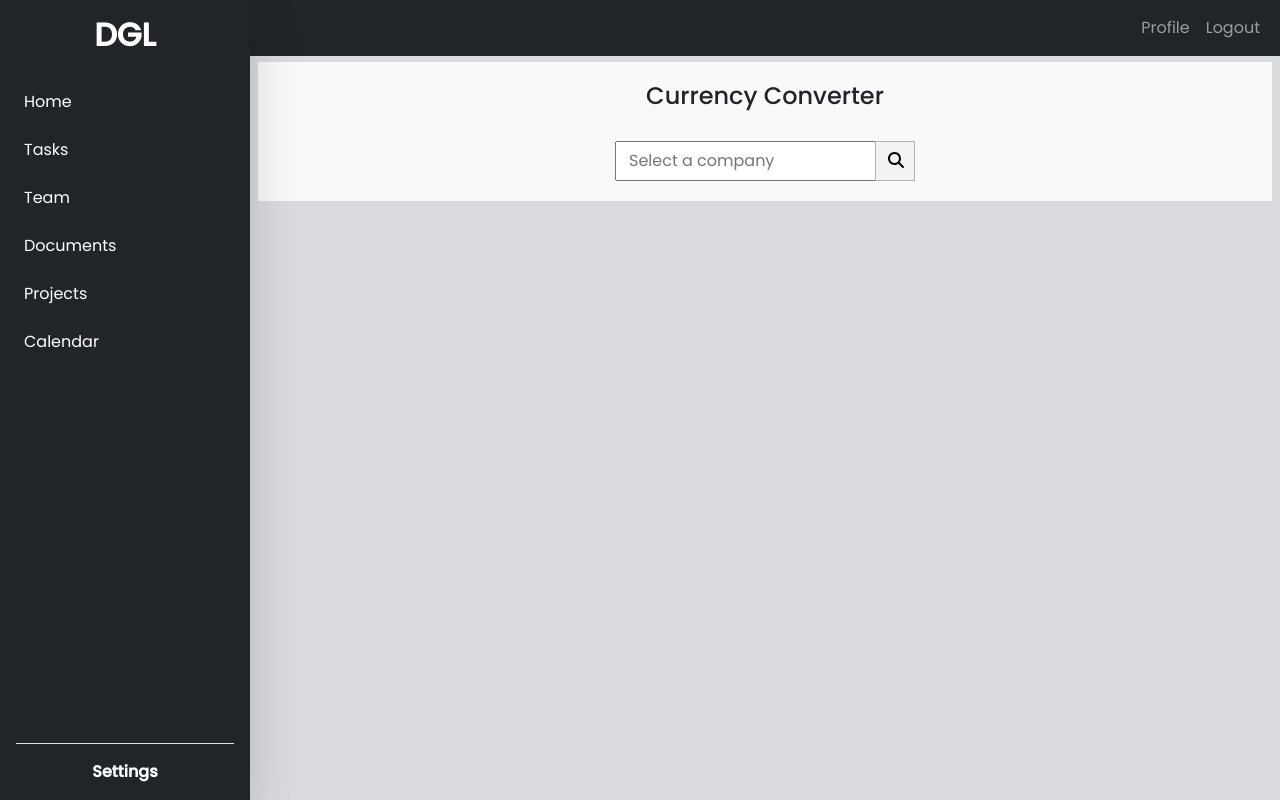
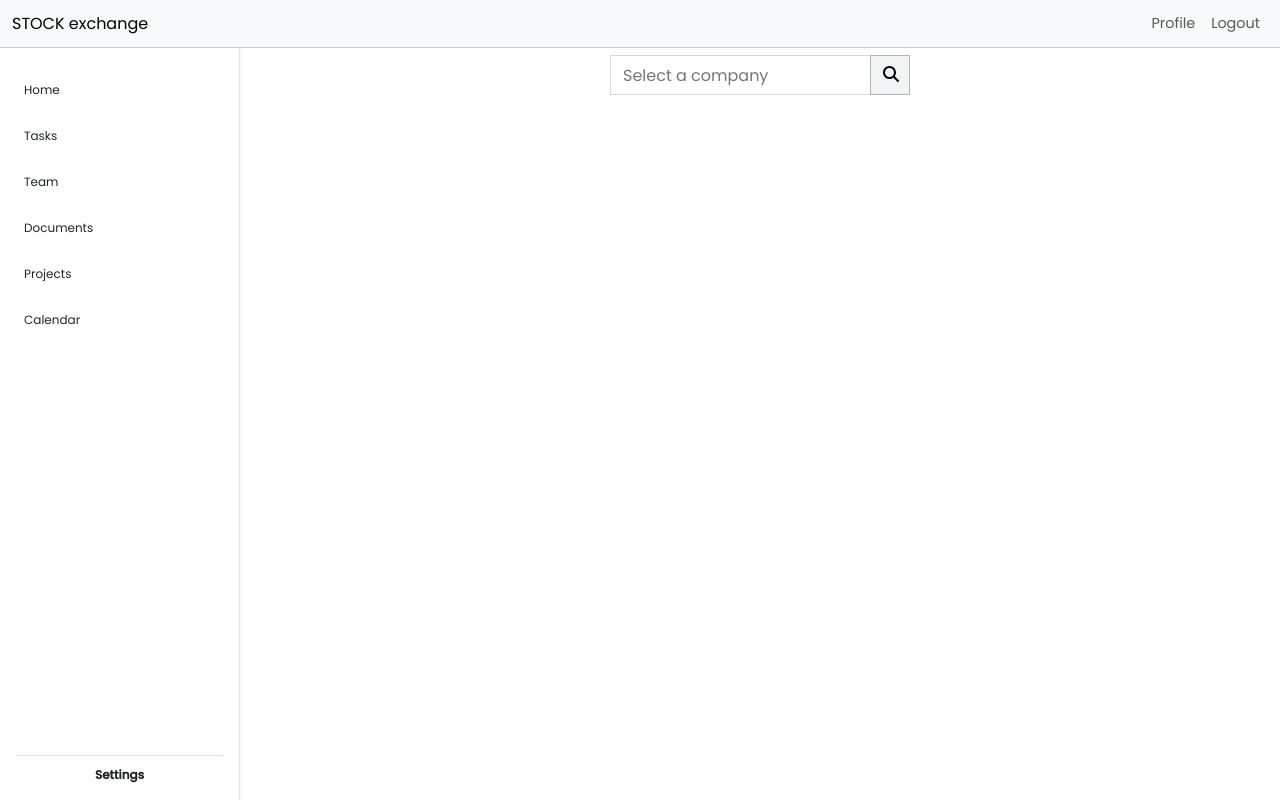
Before and after one commit to BarshaPal/stock-rate-frontend, a React (Create React App) app in the folder my-app/: page / in a window 1280 px wide. Built offline with nearby package versions, Linux system fonts and the light colour scheme.

Commit message:
UI changes

```diff
--- a/my-app/package.json
+++ b/my-app/package.json
@@ -16,11 +16,13 @@
     "apexcharts": "^4.5.0",
     "axios": "^1.8.1",
     "bootstrap": "^5.3.3",
+    "date-fns": "^4.1.0",
     "i": "^0.3.7",
     "npm": "^11.1.0",
     "react": "^19.0.0",
     "react-apexcharts": "^1.7.0",
     "react-bootstrap": "^2.10.9",
+    "react-datepicker": "^8.2.1",
     "react-dom": "^19.0.0",
     "react-icons": "^5.5.0",
     "react-plotly.js": "^2.6.0",
--- a/my-app/src/AppNavbar.js
+++ b/my-app/src/AppNavbar.js
@@ -1,22 +1,41 @@
 import React, { useState } from 'react';
-import { Collapse, Nav, Navbar, NavbarBrand, NavbarToggler, NavItem, NavLink } from 'reactstrap';
+import {
+  Collapse,
+  Nav,
+  Navbar,
+  NavbarBrand,
+  NavbarToggler,
+  NavItem,
+  NavLink
+} from 'reactstrap';
 import { Link } from 'react-router-dom';
 
 const AppNavbar = () => {
-
   const [isOpen, setIsOpen] = useState(false);
 
   return (
-    <Navbar color="dark" dark expand="md">
-      <NavbarBrand tag={Link} to="/">Home</NavbarBrand>
-      <NavbarToggler onClick={() => { setIsOpen(!isOpen) }}/>
+    <Navbar
+      color="light"
+      light
+      expand="md"
+      className="fixed-top"
+      style={{
+        backgroundColor: "#e9ecef",               // light grey
+        borderBottom: "1px solid #ccc",           // thin grey border
+        zIndex: 1030,
+        paddingTop: "0.3rem",                     // thinner height
+        paddingBottom: "0.3rem"
+      }}
+    >
+      <NavbarBrand tag={Link} to="/" style={{ fontSize: "1rem" }}>STOCK exchange</NavbarBrand>
+      <NavbarToggler onClick={() => setIsOpen(!isOpen)} />
       <Collapse isOpen={isOpen} navbar>
-        <Nav className="justify-content-end" style={{width: "100%"}} navbar>
+        <Nav className="justify-content-end" style={{ width: "100%" }} navbar>
           <NavItem>
-            <NavLink href="https://twitter.com/oktadev">Profile</NavLink>
+            <NavLink href="https://twitter.com/oktadev" style={{ fontSize: "0.9rem" }}>Profile</NavLink>
           </NavItem>
           <NavItem>
-            <NavLink href="https://github.com/oktadev/okta-spring-boot-react-crud-example">Logout</NavLink>
+            <NavLink href="https://github.com/oktadev/okta-spring-boot-react-crud-example" style={{ fontSize: "0.9rem" }}>Logout</NavLink>
           </NavItem>
         </Nav>
       </Collapse>
--- a/my-app/src/BoxList.css
+++ b/my-app/src/BoxList.css
@@ -1,13 +1,13 @@
 .dashboard-container {
 
-  background-color: #d9dbde;
+  background-color: white;
 }
 
 .stock_table{
 margin-top: 0px;
 }
 body {
-  background-color: #d9dbde;
+  background-color: white;
   height: 100vh;
   width: 100%;
 }
@@ -24,12 +24,13 @@ body {
 }
 .converter-section
 {
-  margin-left: 5px;
-  margin-top: 5px;
+
   width: 100%;
+  height: 100vh;
+  max-height: 100vh;
   max-width: 100vw;
   border-radius: 0px; /* Slightly rounded corners */
- align-self: flex-start;
+  align-items: center;
 }
 
 .charts-section{
--- a/my-app/src/Company.css
+++ b/my-app/src/Company.css
@@ -9,8 +9,7 @@
     justify-content: center;
     margin: 0px;
     padding: 0px;
-    border: 1px solid #ddd; /* Light grey border */
-    background-color: #fff;
+    background-color: white;
     font-family: "Poppins", sans-serif;
     width: 100%;
     max-width: 100%;
--- a/my-app/src/Company.js
+++ b/my-app/src/Company.js
@@ -89,6 +89,10 @@ const handlePageChange = (newPage) => {
           selectedCompany={selectedCompany}
           handleChange={handleChange}
           companies={companies}
+          clearStockTable={() => {
+            setStockData([]);
+            setCurrentPage(1);
+          }}
          />
 
           {/* </div> */}
--- a/my-app/src/CompanySelector.css
+++ b/my-app/src/CompanySelector.css
@@ -8,7 +8,7 @@
     min-height: 120px; /* Vertically center */
     width:100%;
     padding: 20px;
-    background-color: #f9f9f9;
+    background-color: white;
   }
 
   /* Keep the heading centered */
@@ -24,7 +24,8 @@
     align-items: center;
     justify-content: center;
     gap: 10px;
-    margin-top: 10px;
+    margin-top: 30px;
+    border: none;
   }
 
 
@@ -99,6 +100,7 @@
     height: 40px;
     padding-left: 12px;
     box-sizing: border-box;
+    border: 1px solid rgb(218, 216, 216);
   }
 
   .search-button,
--- a/my-app/src/CompanySelector.js
+++ b/my-app/src/CompanySelector.js
@@ -3,7 +3,7 @@ import { FontAwesomeIcon } from '@fortawesome/react-fontawesome';
 import { faSearch } from '@fortawesome/free-solid-svg-icons';
 import './CompanySelector.css';
 
-const CompanySelector = ({ companies, selectedCompany, handleChange }) => {
+const CompanySelector = ({ companies, selectedCompany, handleChange ,clearStockTable}) => {
   const [showModal, setShowModal] = useState(false);
   const [searchTerm, setSearchTerm] = useState('');
   const [visibleCount, setVisibleCount] = useState(10);
@@ -34,6 +34,13 @@ const CompanySelector = ({ companies, selectedCompany, handleChange }) => {
     setShowModal(false);
   };
 
+    const handleConfirmDelete = () => {
+      handleChange({ target: { value: '' } });
+      clearStockTable();
+
+  };
+
+
   // Filter and sort
   let filteredCompanies = companies.filter((company) =>
     (company.name?.toLowerCase() ?? '').includes(searchTerm.toLowerCase()) ||
@@ -51,6 +58,7 @@ const CompanySelector = ({ companies, selectedCompany, handleChange }) => {
 
   const confirmDelete = () => {
     handleChange({ target: { value: '' } }); // Clear in parent
+      clearStockTable();
     setSelectedCompanyName(''); // Clear locally
     setShowConfirmDelete(false); // Hide prompt
   };
@@ -88,7 +96,7 @@ const CompanySelector = ({ companies, selectedCompany, handleChange }) => {
 
   return (
     <div className={`selector-wrapper ${selectedCompany ? 'shifted' : ''}`}>
-      {!selectedCompany && <h1 className="heading">Currency Converter</h1>}
+      {!selectedCompany }
 
       <div className="dropdown-wrapper">
         <div className="input-wrapper">
--- a/my-app/src/Sidebar.css
+++ b/my-app/src/Sidebar.css
@@ -7,17 +7,53 @@
   z-index: 1000;
 }
 
+.sidebar {
+  font-size: 12px; /* Font size */
+  font-family: 'Segoe UI', Tahoma, Geneva, Verdana, sans-serif; /* Sans-serif font */
+  padding: 1rem; /* Compact padding */
+}
+
+.sidebar-item {
+  font-size: 12px;
+  border-radius: 4px;
+}
+
+.sidebar-item:hover {
+  background-color: #f0f0f0;
+  text-decoration: none;
+}
+
+
+.sidebar h2 {
+  font-size: 16px; /* Slightly larger for logo/title */
+  margin-bottom: 1rem;
+}
+
+.sidebar .nav {
+  gap: 4px; /* Reduce spacing between nav links */
+}
+
+.sidebar .border-top {
+  font-size: 12px;
+  padding-top: 0.6rem !important;
+}
+
+.sidebar-item:hover {
+  background-color: #f1f1f1;
+  cursor: pointer;
+}
+
+
 .sidebar-container {
-  background-color: rgb(126, 125, 125);
+  background-color: white;
   height: 100vh; /* Full viewport height */
   padding: 0;
   border-radius: 5px;
-  box-shadow: 2px 2px 5px rgba(114, 113, 113, 0.2);
 }
 .sidebar-item:hover {
-  background-color: white !important;
+  background-color: white!important;
+  border: 1px solid rgb(239, 230, 230);
   color: black !important;
   transition: 0.3s ease-in-out;
-  box-shadow: 2px 2px 10px rgba(224, 223, 223, 0.63);
   border-radius: 1px; /* Slightly rounded corners */
 }
--- a/my-app/src/Sidebar.js
+++ b/my-app/src/Sidebar.js
@@ -1,19 +1,30 @@
 import React from "react";
 import { Nav } from "react-bootstrap";
 import "./Sidebar.css";
-const Sidebar = () => {
+
+const LightSidebar = () => {
   return (
-    <aside className="sidebar d-flex flex-column bg-dark text-white vh-100 p-3 shadow-lg" >
+    <aside
+      className="sidebar d-flex flex-column vh-100 p-3 shadow-sm"
+      style={{
+        backgroundColor: "#ffffff",       // white background
+        color: "#212529",
+        width: "240px",                   // increased width
+        fontSize: "14px",                 // slightly larger font
+        fontFamily: "sans-serif",
+        borderRight: "1px solid #dee2e6"  // light grey right border
+      }}
+    >
       {/* Logo */}
-      <h2 className="text-center fw-bold">DGL</h2>
+      <h4 className="text-center fw-bold mb-4">DGL</h4>
 
       {/* Navigation Links */}
-      <Nav className="flex-column mt-3">
+      <Nav className="flex-column">
         {["Home", "Tasks", "Team", "Documents", "Projects", "Calendar"].map((item, index) => (
           <Nav.Link
             key={index}
             href="#"
-            className="text-white p-2 my-1 rounded sidebar-item"
+            className="text-dark px-2 py-2 my-1 rounded sidebar-item"
           >
             {item}
           </Nav.Link>
@@ -26,4 +37,4 @@ const Sidebar = () => {
   );
 };
 
-export default Sidebar;
+export default LightSidebar;
--- a/my-app/src/StockTable.css
+++ b/my-app/src/StockTable.css
@@ -54,6 +54,12 @@ input[type=number] {
 
 .disable-weekends:invalid {
   border: 1px solid red;
+}
+
+
+.react-datepicker__input-container input {
+  width: 100%;
+  box-sizing: border-box;
 }
 
 .stock-table-container {
@@ -132,14 +138,13 @@ body, .belowNav {
   color: #566ebd;
   cursor: pointer;
 }
+.custom-table td {
+  padding: 5px;           /* Remove any default padding */
+  margin: 0;            /* Though margin doesn't apply to <td> */
+  text-align: center;
+  border:none;
+}
 
-.custom-table td {
-  margin:0px 0px  12px 12px;
-  text-align: center;
-  vertical-align: middle;
-  border-right: none;
-  border-left: none;
-}
 .custom-table th:hover{
 background-color:    #e6e5e5;
 
@@ -189,12 +194,13 @@ background-color:    #e6e5e5;
 
 
 
-
+.full-width-input,
 .input-group,
 .form-control {
   font-size: 12px; /* Smaller text in inputs */
   padding: 10px;
   font-weight:500;
+  border:none;
   font-family: "Poppins", sans-serif;
   width: 100%;
 }
```
Also changed, not shown: my-app/src/StockTable.js (+62 -45 lines), 1 other file (tests, documents, lock files or other folders).
